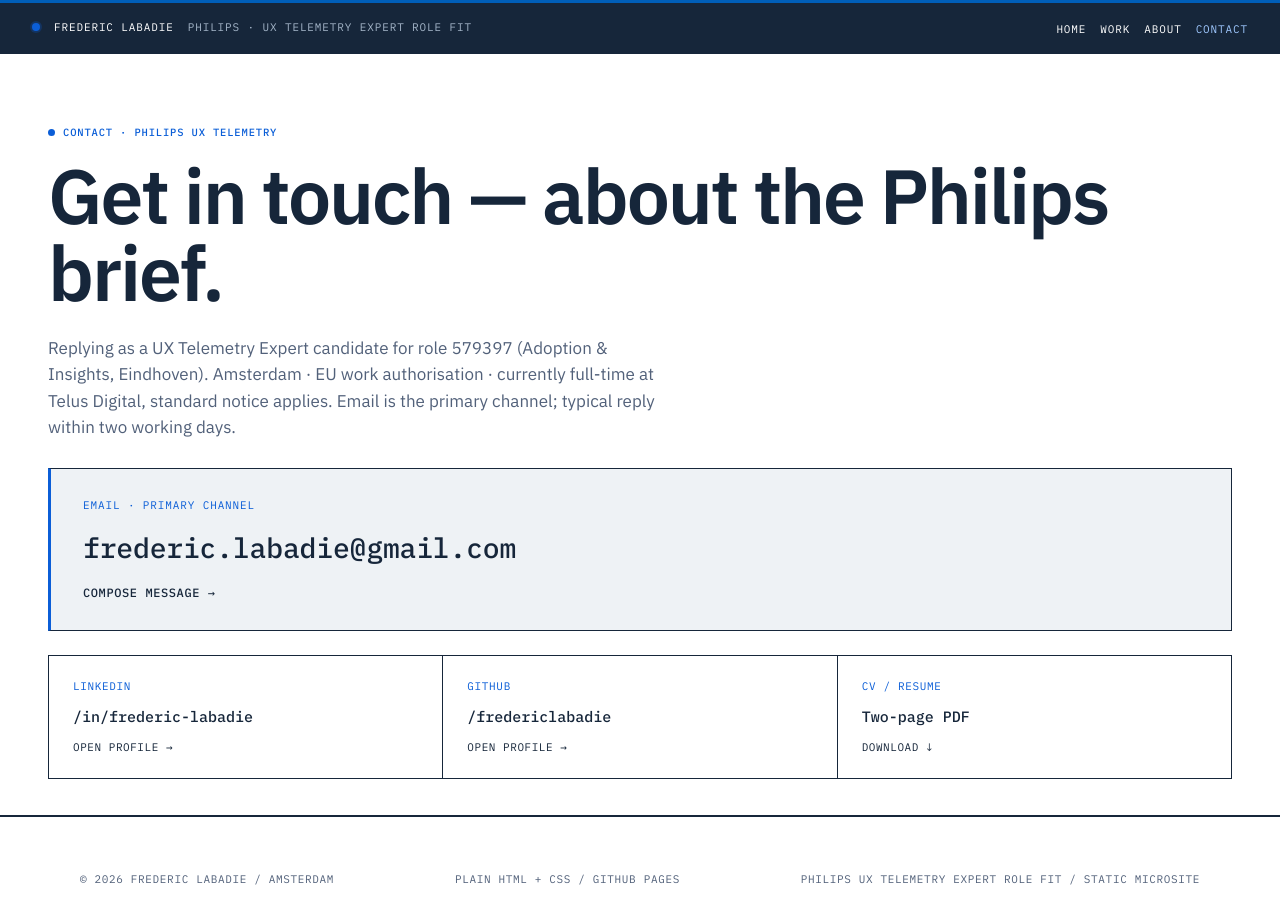
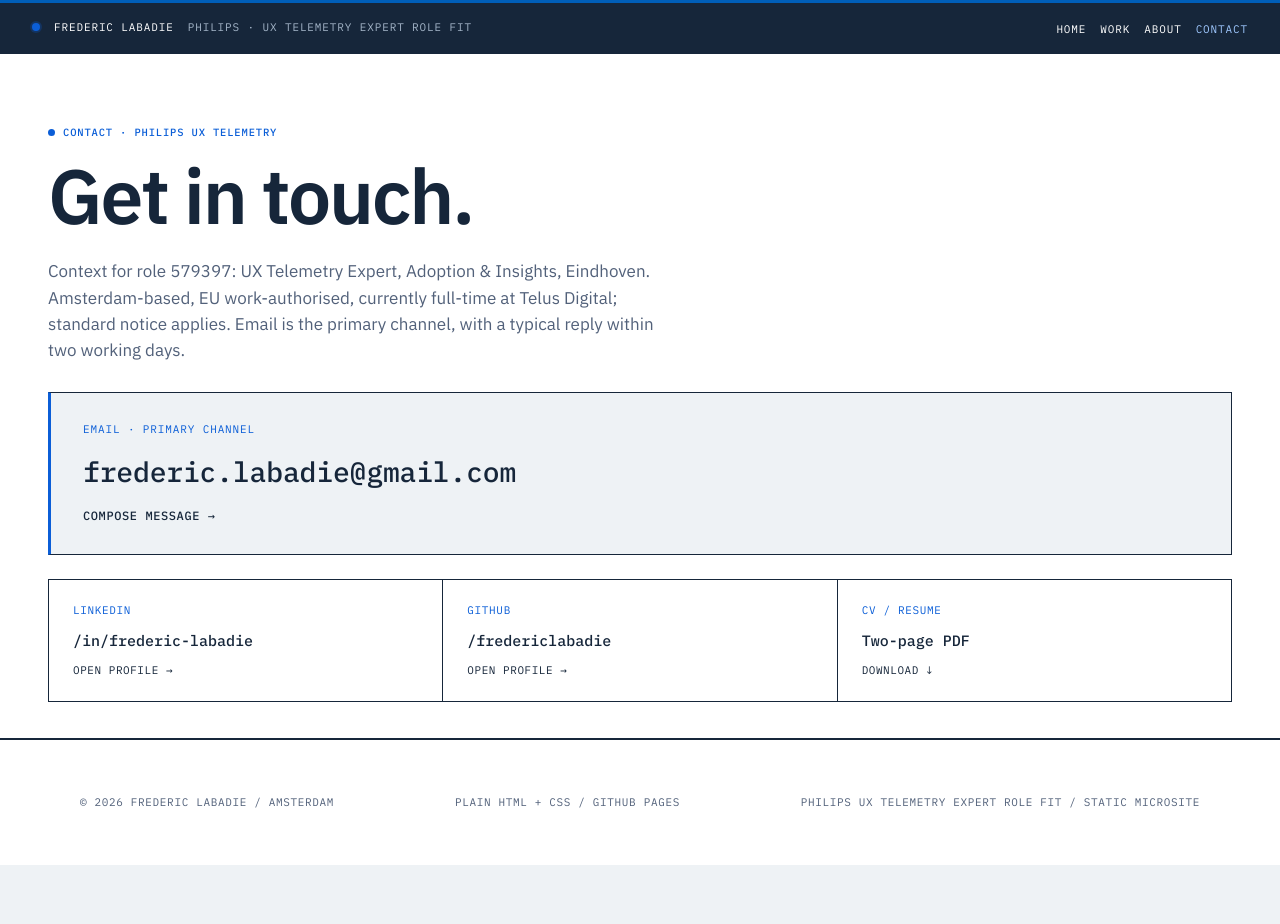
Before and after one commit to fredericlabadie/fredericlabadie.github.io, a Jekyll site: the page built from philips/contact/index.html, in a window 1280 px wide and 942 px high. Shown: the top 924 px of the window. Built offline with Jekyll 4.4.1, drawn with Linux system fonts in a browser that asks for light colours; comment, search, counter and statistics services are not loaded.

Commit message:
Align Philips contact page language with portfolio voice

```diff
--- a/philips/contact/index.html
+++ b/philips/contact/index.html
@@ -4,21 +4,23 @@
 skip_link: "#channels"
 skip_label: "Skip to channels"
 title: "Contact &mdash; Frederic Labadie for Philips UX Telemetry"
-description: "Get in touch about the Philips UX Telemetry Expert brief. Email, LinkedIn, GitHub, CV download."
+description: "Get in touch about the Philips UX Telemetry Expert role. Email, LinkedIn, GitHub, CV download, and context for role 579397."
 og_type: website
 og_title: "Contact &mdash; Frederic Labadie for Philips UX Telemetry"
-og_description: "Get in touch about the Philips UX Telemetry Expert brief."
+og_description: "Get in touch about the Philips UX Telemetry Expert role."
 og_url: "https://fredericlabadie.com/philips/contact/"
 ---
 
 <main id="top">
 
-    <!-- PAGE INTRO + CHANNELS (everything in one block) -->
+    <!-- PAGE INTRO + CHANNELS -->
     <section class="page-intro contact-intro" id="channels">
       <div class="container">
         <p class="eyebrow">Contact &middot; Philips UX Telemetry</p>
-        <h1>Get in touch &mdash; about the Philips brief.</h1>
-        <p>Replying as a UX Telemetry Expert candidate for role 579397 (Adoption &amp; Insights, Eindhoven). Amsterdam &middot; EU work authorisation &middot; currently full-time at Telus Digital, standard notice applies. Email is the primary channel; typical reply within two working days.</p>
+        <h1>Get in touch.</h1>
+        <p>
+          Context for role 579397: UX Telemetry Expert, Adoption &amp; Insights, Eindhoven. Amsterdam-based, EU work-authorised, currently full-time at Telus Digital; standard notice applies. Email is the primary channel, with a typical reply within two working days.
+        </p>
 
         <a class="channel-primary" href="mailto:frederic.labadie@gmail.com?subject=Philips%20UX%20Telemetry%20Expert%20(579397)">
           <div class="channel-primary-eyebrow">Email &middot; primary channel</div>
```
